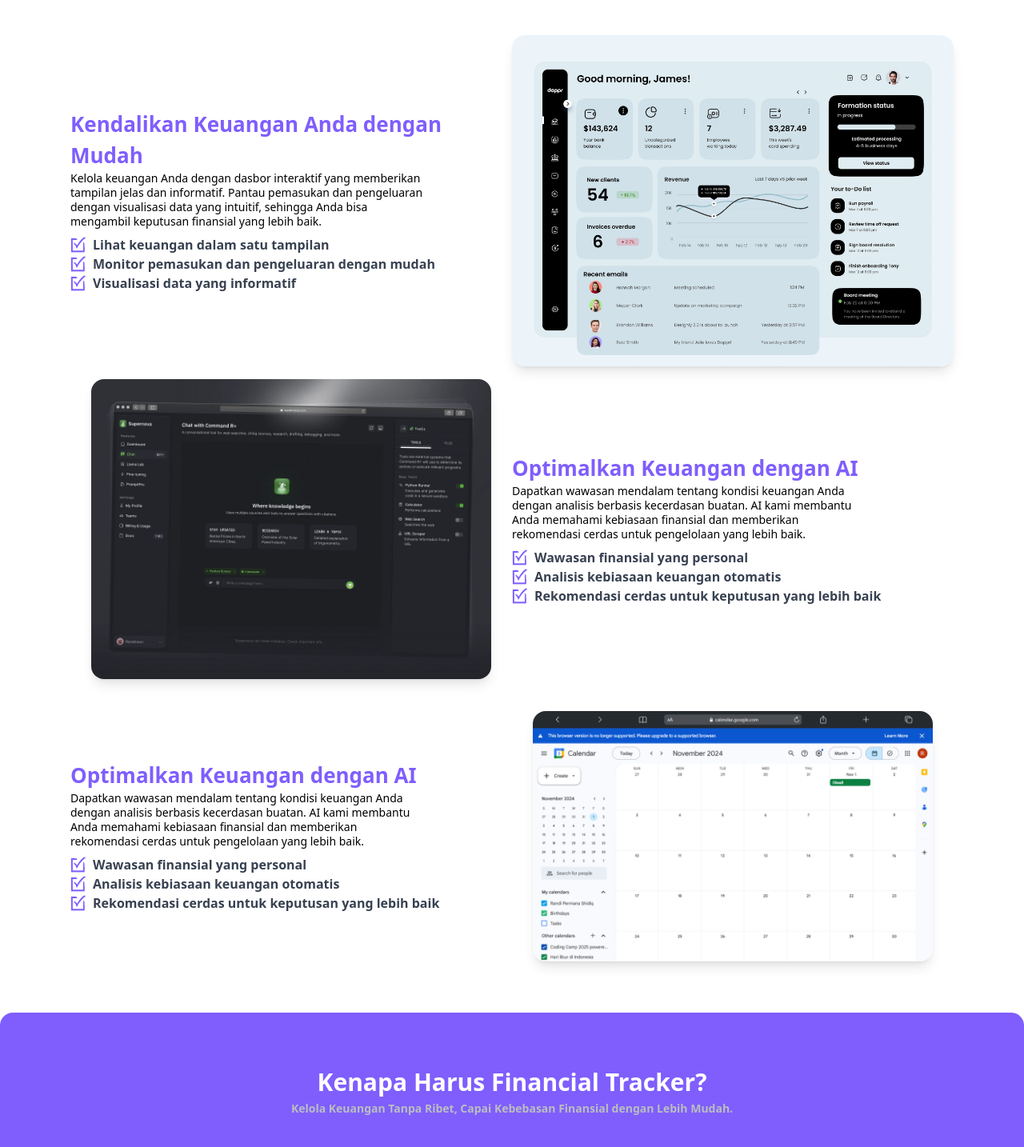
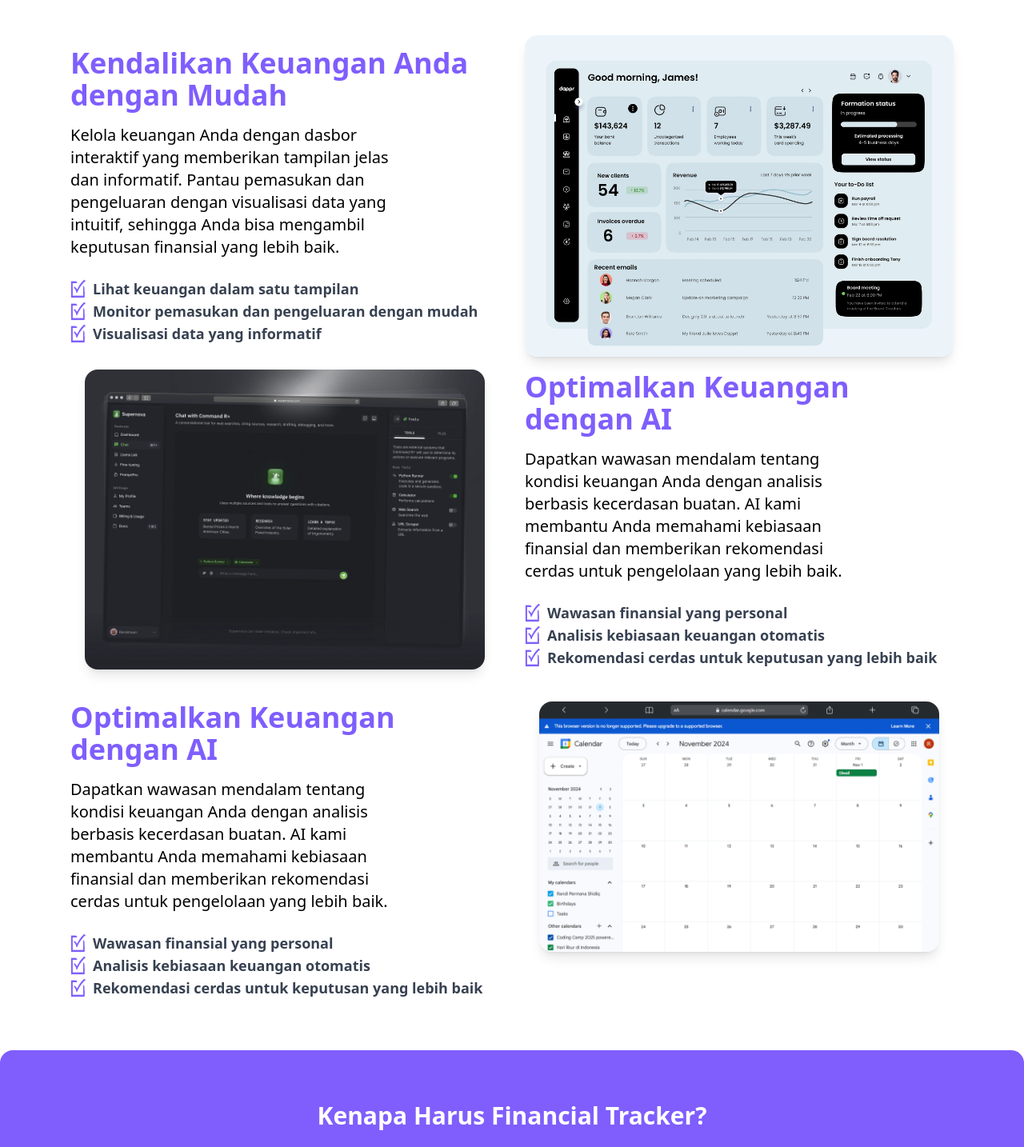
Before and after one commit to Randi-95/capstone2, a React (Vite) app: page / in a window 1280 px wide. Shown: the part 780-2214 px from the top of the page at 80% size. Built offline with nearby package versions, Linux system fonts and the light colour scheme.

Commit message:
memperbaiki home

```diff
--- a/src/pages/Home.jsx
+++ b/src/pages/Home.jsx
@@ -58,14 +58,14 @@ function FAQ() {
 function FiturUtama() {
   return (
     <div className="max-w-6xl mx-auto p-6">
-      <div className="container grid grid-cols-1 md:grid-cols-2">
+      <div className="container grid grid-cols-1 md:grid-cols-2 gap-8">
         <div className="deskripsi-fitur order-2 md:order-1 flex flex-col justify-center items-center md:items-baseline">
-            <h2 className='text-[16px] md:text-[26px] text-primary font-[700]'>Kendalikan Keuangan Anda dengan Mudah</h2>
-            <p className='text-[10px] md:text-[14px] leading-[18px] md:w-[80%]'>Kelola keuangan Anda dengan dasbor interaktif yang memberikan tampilan jelas dan informatif. Pantau pemasukan dan pengeluaran dengan visualisasi data yang intuitif, sehingga Anda bisa mengambil keputusan finansial yang lebih baik.</p>
+            <h2 className='text-3xl md:text-4xl mt-8 mb-4 md:mt-0 text-primary font-[700]'>Kendalikan Keuangan Anda dengan Mudah</h2>
+            <p className='text-lg md:text-xl mb-4 md:w-[80%]'>Kelola keuangan Anda dengan dasbor interaktif yang memberikan tampilan jelas dan informatif. Pantau pemasukan dan pengeluaran dengan visualisasi data yang intuitif, sehingga Anda bisa mengambil keputusan finansial yang lebih baik.</p>
             <ul className='mt-2'>
-              <li className='flex gap-2 font-[600] text-[#374151] text-[10px] md:text-[16px]'><img src="img/cheklist.png" alt="" width='20px'/>Lihat keuangan dalam satu tampilan</li>
-              <li className='flex gap-2 font-[600] text-[#374151] text-[10px] md:text-[16px]'><img src="img/cheklist.png" alt="" width='20px'/>Monitor pemasukan dan pengeluaran dengan mudah</li>
-              <li className='flex gap-2 font-[600] text-[#374151] text-[10px] md:text-[16px]'><img src="img/cheklist.png" alt="" width='20px'/>Visualisasi data yang informatif</li>
+              <li className='flex gap-2 font-[600] text-[#374151] text-sm md:text-lg'><img src="img/cheklist.png" alt="" width='20px'/>Lihat keuangan dalam satu tampilan</li>
+              <li className='flex gap-2 font-[600] text-[#374151] text-sm md:text-lg'><img src="img/cheklist.png" alt="" width='20px'/>Monitor pemasukan dan pengeluaran dengan mudah</li>
+              <li className='flex gap-2 font-[600] text-[#374151] text-sm md:text-lg'><img src="img/cheklist.png" alt="" width='20px'/>Visualisasi data yang informatif</li>
             </ul>
         </div>
         <div className="foto-fitur order-1 md:order-2">
@@ -73,14 +73,14 @@ function FiturUtama() {
         </div>
       </div>
 
-      <div className="container grid grid-cols-1 md:grid-cols-2 mt-4">
+      <div className="container grid grid-cols-1 md:grid-cols-2 mt-4 gap-8">
         <div className="deskripsi-fitur order-2 flex flex-col justify-center items-center md:items-baseline">
-            <h2 className='text-[16px] md:text-[26px] text-primary font-[700]'>Optimalkan Keuangan dengan AI</h2>
-            <p className='text-[10px] md:text-[14px] leading-[18px] md:w-[80%]'>Dapatkan wawasan mendalam tentang kondisi keuangan Anda dengan analisis berbasis kecerdasan buatan. AI kami membantu Anda memahami kebiasaan finansial dan memberikan rekomendasi cerdas untuk pengelolaan yang lebih baik.</p>
+            <h2 className='text-3xl md:text-4xl mt-8 mb-4 md:mt-0 text-primary font-[700]'>Optimalkan Keuangan dengan AI</h2>
+            <p className='text-lg md:text-xl mb-4 md:w-[80%]'>Dapatkan wawasan mendalam tentang kondisi keuangan Anda dengan analisis berbasis kecerdasan buatan. AI kami membantu Anda memahami kebiasaan finansial dan memberikan rekomendasi cerdas untuk pengelolaan yang lebih baik.</p>
             <ul className='mt-2'>
-              <li className='flex gap-2 font-[600] text-[#374151] text-[10px] md:text-[16px]'><img src="img/cheklist.png" alt="" width='20px'/>Wawasan finansial yang personal</li>
-              <li className='flex gap-2 font-[600] text-[#374151] text-[10px] md:text-[16px]'><img src="img/cheklist.png" alt="" width='20px'/>Analisis kebiasaan keuangan otomatis</li>
-              <li className='flex gap-2 font-[600] text-[#374151] text-[10px] md:text-[16px]'><img src="img/cheklist.png" alt="" width='20px'/>Rekomendasi cerdas untuk keputusan yang lebih baik</li>
+              <li className='flex gap-2 font-[600] text-[#374151] text-sm md:text-lg'><img src="img/cheklist.png" alt="" width='20px'/>Wawasan finansial yang personal</li>
+              <li className='flex gap-2 font-[600] text-[#374151] text-sm md:text-lg'><img src="img/cheklist.png" alt="" width='20px'/>Analisis kebiasaan keuangan otomatis</li>
+              <li className='flex gap-2 font-[600] text-[#374151] text-sm md:text-lg'><img src="img/cheklist.png" alt="" width='20px'/>Rekomendasi cerdas untuk keputusan yang lebih baik</li>
             </ul>
         </div>
         <div className="foto-fitur order-1">
@@ -88,14 +88,14 @@ function FiturUtama() {
         </div>
       </div>
 
-      <div className="container grid grid-cols-1 md:grid-cols-2 mt-10">
+      <div className="container grid grid-cols-1 md:grid-cols-2 mt-10 gap-8">
         <div className="deskripsi-fitur order-2 md:order-1 flex flex-col justify-center items-center md:items-baseline">
-            <h2 className='text-[16px] md:text-[26px] text-primary font-[700]'>Optimalkan Keuangan dengan AI</h2>
-            <p className='text-[10px] md:text-[14px] leading-[18px] md:w-[80%]'>Dapatkan wawasan mendalam tentang kondisi keuangan Anda dengan analisis berbasis kecerdasan buatan. AI kami membantu Anda memahami kebiasaan finansial dan memberikan rekomendasi cerdas untuk pengelolaan yang lebih baik.</p>
+            <h2 className='text-3xl md:text-4xl mt-8 mb-4 md:mt-0 text-primary font-[700]'>Optimalkan Keuangan dengan AI</h2>
+            <p className='text-lg md:text-xl mb-4 md:w-[80%]'>Dapatkan wawasan mendalam tentang kondisi keuangan Anda dengan analisis berbasis kecerdasan buatan. AI kami membantu Anda memahami kebiasaan finansial dan memberikan rekomendasi cerdas untuk pengelolaan yang lebih baik.</p>
             <ul className='mt-2'>
-              <li className='flex gap-2 font-[600] text-[#374151] text-[10px] md:text-[16px]'><img src="img/cheklist.png" alt="" width='20px'/>Wawasan finansial yang personal</li>
-              <li className='flex gap-2 font-[600] text-[#374151] text-[10px] md:text-[16px]'><img src="img/cheklist.png" alt="" width='20px'/>Analisis kebiasaan keuangan otomatis</li>
-              <li className='flex gap-2 font-[600] text-[#374151] text-[10px] md:text-[16px]'><img src="img/cheklist.png" alt="" width='20px'/>Rekomendasi cerdas untuk keputusan yang lebih baik</li>
+              <li className='flex gap-2 font-[600] text-[#374151] text-sm md:text-lg'><img src="img/cheklist.png" alt="" width='20px'/>Wawasan finansial yang personal</li>
+              <li className='flex gap-2 font-[600] text-[#374151] text-sm md:text-lg'><img src="img/cheklist.png" alt="" width='20px'/>Analisis kebiasaan keuangan otomatis</li>
+              <li className='flex gap-2 font-[600] text-[#374151] text-sm md:text-lg'><img src="img/cheklist.png" alt="" width='20px'/>Rekomendasi cerdas untuk keputusan yang lebih baik</li>
             </ul>
         </div>
         <div className="foto-fitur order-1 md:order-2">
@@ -112,8 +112,7 @@ function KenapaHarus(){
     <div className="kenapa-harus mt-10">
       <div className="container mx-auto bg-primary lg:h-screen rounded-2xl py-16 px-4 lg:px-20">
           <div className="flex flex-col items-center">
-            <h1 className='text-white font-[700] md:text-[30px]'>Kenapa Harus Financial Tracker?</h1>
-            <p className='text-[#bbbdc0] font-[600] text-[10px] md:text-[14px]'>Kelola Keuangan Tanpa Ribet, Capai Kebebasan Finansial dengan Lebih Mudah.</p>
+            <h1 className='text-white text-2xl text-center font-[700] md:text-3xl'>Kenapa Harus Financial Tracker?</h1>
           </div>
 
           <div className="content-kenapa mt-[40px] grid lg:grid-cols-2 gap-6 lg:gap-0">
@@ -235,9 +234,9 @@ function Tutorial(){
   return(
     <div className="tutorial">
       <div className="container mx-auto">
-        <div className="judul-tutor flex flex-col items-center justify-center">
-          <h1 className="text-[#374151] font-[700] text-[16px] md:text-[28px]"> Cara Menggunakan <span className="text-primary">Smart Financial Tracker</span></h1>
-          <p className='text-[#374151] font-[500] text-[10px] w-[80%] text-center md:w-full md:text-[14px]'>Ikuti langkah-langkah ini untuk mulai mengelola keuangan Anda dengan Smart Financial Tracker.</p>
+        <div className="judul-tutor flex flex-col items-center justify-center px-2">
+          <h1 className="text-[#374151] font-[700] text-3xl md:text-5xl mt-2 text-center"> Cara Menggunakan <span className="text-primary">Smart Financial Tracker</span></h1>
+          {/* <p className='text-[#374151] mt-2 font-[500] text-sm text-center md:w-full md:text-xl'>Ikuti langkah-langkah ini untuk mulai mengelola keuangan Anda dengan Smart Financial Tracker.</p> */}
         </div>
         <CardTutor></CardTutor>
       </div>
@@ -249,8 +248,8 @@ function Benefit() {
     return (
         <div class="max-w-6xl mx-auto p-6">
         <div className="judul-tutor flex flex-col items-center justify-center">
-          <h1 className="text-[#374151] font-[700] text-[16px] md:text-[28px]"> Benefit <span className="text-primary">Financial Tracker</span></h1>
-          <p className='text-[#374151] font-[500] text-[10px] md:text-[14px]'>Benefit Benefit yang didapatkan dalam menggunakan aplikasi ini.</p>
+          <h1 className="text-[#374151] font-[700] text-3xl md:text-5xl mt-2 text-center w-[400px] max-w-[800px] md:w-[600px]"> Benefit <span className="text-primary">Financial Tracker</span></h1>
+          {/* <p className='text-[#374151] mt-2 font-[500] text-center text-sm md:text-xl'>Benefit Benefit yang didapatkan dalam menggunakan aplikasi ini.</p> */}
         </div>
         <div className="flex justify-center md:px-10 mt-[60px]">
             <div class="flex flex-col gap-8">
```
